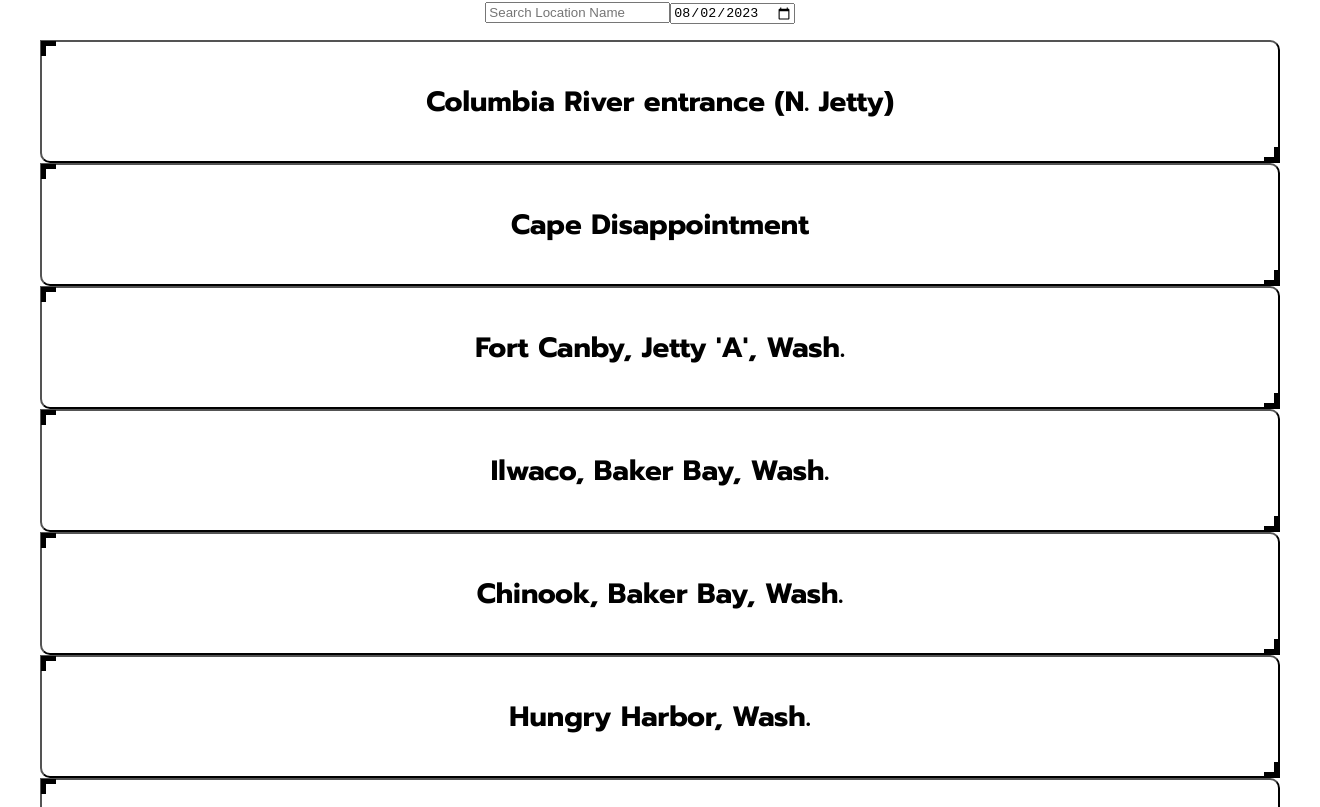
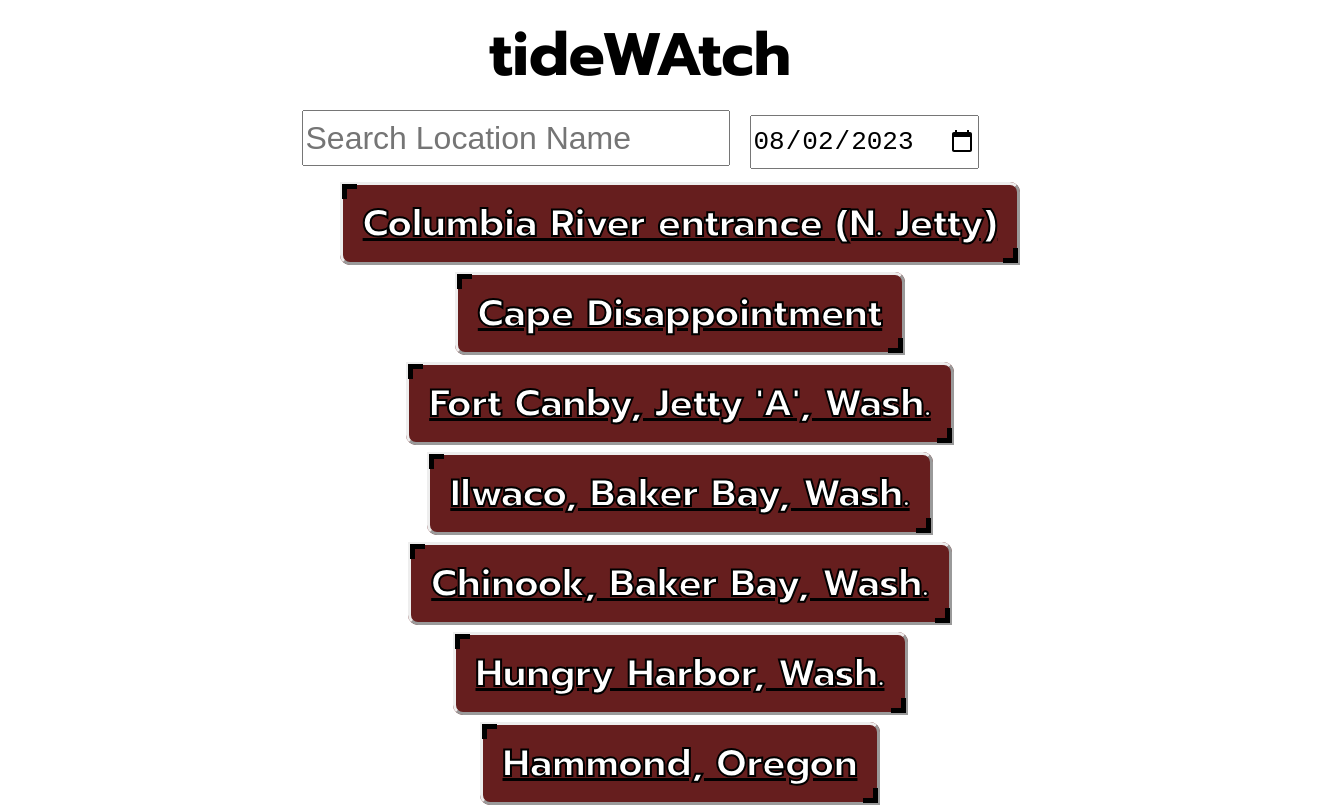
Before and after one commit to SethBurns/tidewatch, a React (Create React App) app: page / in a window 1280 px wide. Shown: the top 807 px of the page, 1320 px wide, since content can reach past the window. Built offline with nearby package versions, Linux system fonts and the light colour scheme; no server answers.

Commit message:
Add location data to fetch, fetches successful

```diff
--- a/package.json
+++ b/package.json
@@ -8,6 +8,7 @@
     "@testing-library/user-event": "^13.5.0",
     "react": "^18.2.0",
     "react-dom": "^18.2.0",
+    "react-router-dom": "^6.14.2",
     "react-scripts": "^2.1.3",
     "react-xml-parser": "^1.1.8",
     "web-vitals": "^2.1.4",
--- a/src/App.css
+++ b/src/App.css
@@ -1,6 +1,11 @@
 .App {
   text-align: center;
   font-family: 'Prompt', sans-serif;
+}
+
+h1 {
+  font-size: 60px;
+  margin: 10px 0px 0px 0px;
 }
 
 .App-logo {
--- a/src/App.js
+++ b/src/App.js
@@ -1,19 +1,23 @@
 // import { Location } from './components/Location/Location';
 import React from 'react';
 import './App.css';
-// import { useEffect, useState } from 'react';
+import { useState } from 'react';
 // import { fetchTides } from './apiCalls';
 import { SearchSelect } from './components/SearchSelect/SeachSelect';
-import { Location } from './components/Location/Location'
+import { Location } from './components/Location/Location';
+import { Routes, Route } from 'react-router-dom';
 
 function App() {
-
-
+  const [error, setError] = useState(undefined);
+  const [location, setLocation] = useState({})
 
   return (
     <div className="App">
-      <SearchSelect />
-      <Location  />
+      <h1>tideWAtch</h1>
+      <Routes>
+        <Route path='/' element={<SearchSelect setLocation={setLocation} />}/>
+        <Route path='/:station' element={!error && <Location location={location} setError={setError} />}/>
+      </Routes>
     </div>
   );
 }
--- a/src/components/Location/Location.css
+++ b/src/components/Location/Location.css
@@ -0,0 +1,23 @@
+.main-page {
+  display: flex;
+  flex-direction: column;
+  justify-content: center;
+}
+
+th {
+  font-size: 40px;
+}
+
+td {
+  font-size: 35px;
+  border-style: solid;
+  border-color: rgb(117, 117, 117);
+}
+
+th {
+  background-color: rgb(163, 24, 24);
+}
+
+tr:nth-child(odd) {
+  background-color: aqua;
+}
--- a/src/components/Location/Location.js
+++ b/src/components/Location/Location.js
@@ -4,20 +4,25 @@ import {
   mutateDate,
   convertDecimalToFeetAndInches,
   extendTideType,
+  addDaysToDate,
 } from '../../util';
 import { useEffect } from 'react';
 import { fetchTides } from '../../apiCalls';
+import { useParams, useSearchParams } from 'react-router-dom';
 
-
-export const Location = () => {
-
-  const [error, setError] = useState('')
-  const [tides, setTides] = useState([])
-
+export const Location = ({ location, setError }) => {
+  const { station } = useParams();
+  const [searchParams] = useSearchParams();
+  const startDate = searchParams.get('date').replaceAll('-', '');
+  const endDate = addDaysToDate(searchParams.get('date'), 30).replaceAll(
+    '-',
+    ''
+  );
+  const [tides, setTides] = useState([]);
 
   useEffect(() => {
-    setError('')
-    fetchTides(20230801, 20230831, 9445388)
+    setError('');
+    fetchTides(startDate, endDate, station)
       .then((data) => {
         let fetchedTides = data.predictions.map((tide) => {
           return {
@@ -30,10 +35,9 @@ export const Location = () => {
       })
       .catch((error) => {
         setError(`Something went wrong: ${error.message}`);
-        console.log(error)
+        console.log(error);
       });
   }, []);
-
 
   const renderedTides = tides.map((tide) => {
     return (
@@ -48,14 +52,17 @@ export const Location = () => {
   });
 
   return (
+    <main className={`${location.station} main-page`}>
+      <h1>{location.name}</h1>
       <table className="tide-table">
         <thead>
           <tr>
-          <th>DATE</th>
+            <th>DATE & TIME</th>
             <th>TIDE</th>
           </tr>
         </thead>
         <tbody>{renderedTides}</tbody>
       </table>
+    </main>
   );
 };
--- a/src/components/SearchSelect/SeachSelect.js
+++ b/src/components/SearchSelect/SeachSelect.js
@@ -2,12 +2,18 @@ import { useState } from 'react';
 import './SearchSelect.css';
 import { locations } from '../stationData';
 import React from 'react';
+import { Link } from 'react-router-dom';
 
-export const SearchSelect = () => {
+export const SearchSelect = ({ setLocation }) => {
   const today = new Date();
   const formattedDate = today.toISOString().slice(0, 10);
   const [searchLocation, setSearchLocation] = useState('');
   const [dateSelect, setDateSelect] = useState(formattedDate);
+
+  const handleClick = (e, location) => {
+    e.preventDefault();
+    setLocation(location);
+  };
 
   const filteredResults = Object.keys(locations).map((area) => {
     return locations[area]
@@ -16,21 +22,25 @@ export const SearchSelect = () => {
       )
       .map((location) => {
         return (
-          <button
-            className="location-button"
-            key={[location.latitude, location.longitude]}
+          <li
+            key={location.station}
+            onClick={(e) => {
+              handleClick(e, location);
+            }}
           >
-            <p>{location.name}</p>
-          </button>
+            <Link className="location-button" to={`/${location.station}?date=${dateSelect}`}>
+              {location.name}
+            </Link>
+          </li>
         );
       });
   });
-
 
   return (
     <div>
       <form className="search-form">
         <input
+          className="search-input"
           type="text"
           placeholder="Search Location Name"
           value={searchLocation}
--- a/src/components/SearchSelect/SearchSelect.css
+++ b/src/components/SearchSelect/SearchSelect.css
@@ -1,55 +1,74 @@
 .location-buttons {
   display: flex;
   flex-direction: column;
+  width: 100%;
+}
+
+li {
+  list-style: none;
+  height: 90px;
+}
+
+.search-input,
+.date-input {
+  font-size: xx-large;
+  height: 50px;
+  margin: 10px;
 }
 
 .location-button {
+  color: white;
+  -webkit-text-stroke-width: 2px;
+  -webkit-text-stroke-color: black;
+  width: 90%;
   font-family: 'Prompt', sans-serif;
   font-weight: 700;
-  font-size: 20px;
-  cursor:pointer;
-  position:relative;
-  padding:10px 20px;
-  background:white;
-  font-size:28px;
-  border-top-right-radius:10px;
-  border-bottom-left-radius:10px;
-  transition:all 1s;
-  &:after,&:before{
-    content:" ";
-    width:10px;
-    height:10px;
-    position:absolute;
-    border :0px solid #fff;
-    transition:all 1s;
-    }
-  &:after{
-    top:-1px;
-    left:-1px;
-    border-top:5px solid black;
-    border-left:5px solid black;
+  cursor: pointer;
+  position: relative;
+  padding: 10px 20px;
+  margin:2px;
+  font-size: 38px;
+  border-top-right-radius: 10px;
+  border-bottom-left-radius: 10px;
+  border-style: outset;
+  transition: all 1s;
+  &:after,
+  &:before {
+    content: ' ';
+    width: 10px;
+    height: 10px;
+    position: absolute;
+    border: 0px solid #fff;
+    transition: all 1s;
   }
-  &:before{
-    bottom:-1px;
-    right:-1px;
-    border-bottom:5px solid black;
-    border-right:5px solid black;
+  &:after {
+    top: -1px;
+    left: -1px;
+    border-top: 5px solid black;
+    border-left: 5px solid black;
   }
-  &:hover{
-    border-top-right-radius:0px;
-  border-bottom-left-radius:0px;
-  /* background:rgba(0,0,0,.5);
-  color:white; */
-    &:before,&:after{
-
-      width:100%;
-      height:100%;
-      /*border-color:white; */
+  &:before {
+    bottom: -1px;
+    right: -1px;
+    border-bottom: 5px solid black;
+    border-right: 5px solid black;
+  }
+  &:hover {
+    border-top-right-radius: 0px;
+    border-bottom-left-radius: 0px;
+    transform: scale(1.05);
+    &:before,
+    &:after {
+      width: 100%;
+      height: 100%;
     }
   }
 }
 
+.location-button:nth-child(odd) {
+  background-color: rgb(102, 30, 30);
+}
 
-.location-button:hover {
-
+.location-button:nth-child(even) {
+  background-color: rgb(32, 0, 128);
 }
--- a/src/index.js
+++ b/src/index.js
@@ -3,12 +3,15 @@ import ReactDOM from 'react-dom/client';
 import './index.css';
 import App from './App';
 import reportWebVitals from './reportWebVitals';
+import { BrowserRouter } from 'react-router-dom';
 
 const root = ReactDOM.createRoot(document.getElementById('root'));
 root.render(
-  <React.StrictMode>
-    <App />
-  </React.StrictMode>
+  <BrowserRouter>
+    <React.StrictMode>
+      <App />
+    </React.StrictMode>
+  </BrowserRouter>
 );
 
 // If you want to start measuring performance in your app, pass a function
--- a/src/util.js
+++ b/src/util.js
@@ -78,3 +78,12 @@ export const extendTideType = (type) => {
     return "Low"
   }
 }
+
+export function addDaysToDate(dateString, daysToAdd) {
+  const date = new Date(dateString); // Convert the date string to a Date object
+  date.setDate(date.getDate() + daysToAdd); // Add 30 days
+  const year = date.getFullYear();
+  const month = String(date.getMonth() + 1).padStart(2, '0'); // Months are zero-indexed, so we add 1
+  const day = String(date.getDate()).padStart(2, '0');
+  return `${year}-${month}-${day}`;
+}
```
Also changed, not shown: 1 other file (tests, documents, lock files or other folders). Lines whose indentation alone changed are shown as unchanged.
